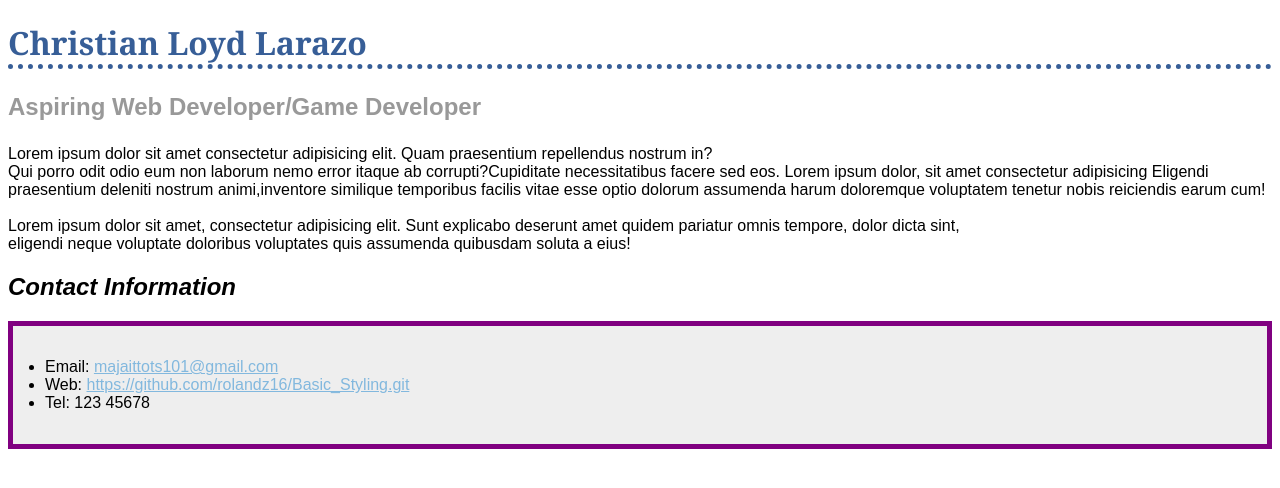
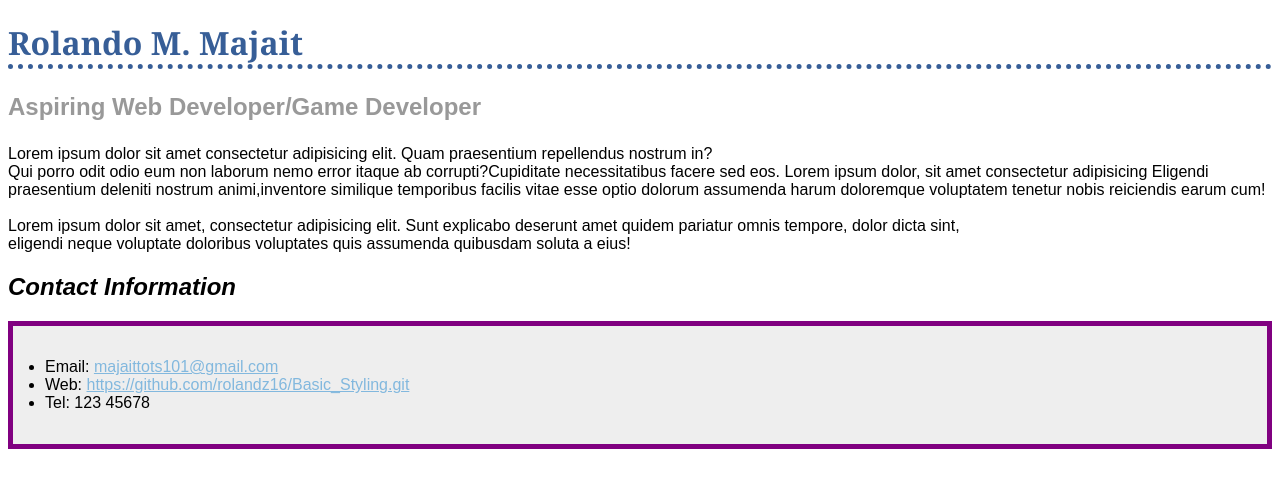
Before and after one commit to rolandz16/Basic_Styling, a plain HTML site: page index.html in a window 1280 px wide. Drawn offline with Linux system fonts and the light colour scheme.

Commit message:
Update index.html

```diff
--- a/index.html
+++ b/index.html
@@ -10,7 +10,7 @@
 </head>
 <body>
 
-    <h1>Christian Loyd Larazo</h1>
+    <h1>Rolando M. Majait</h1>
 
    <p class="Job"><b>Aspiring Web Developer/Game Developer</b></p>
 
```
